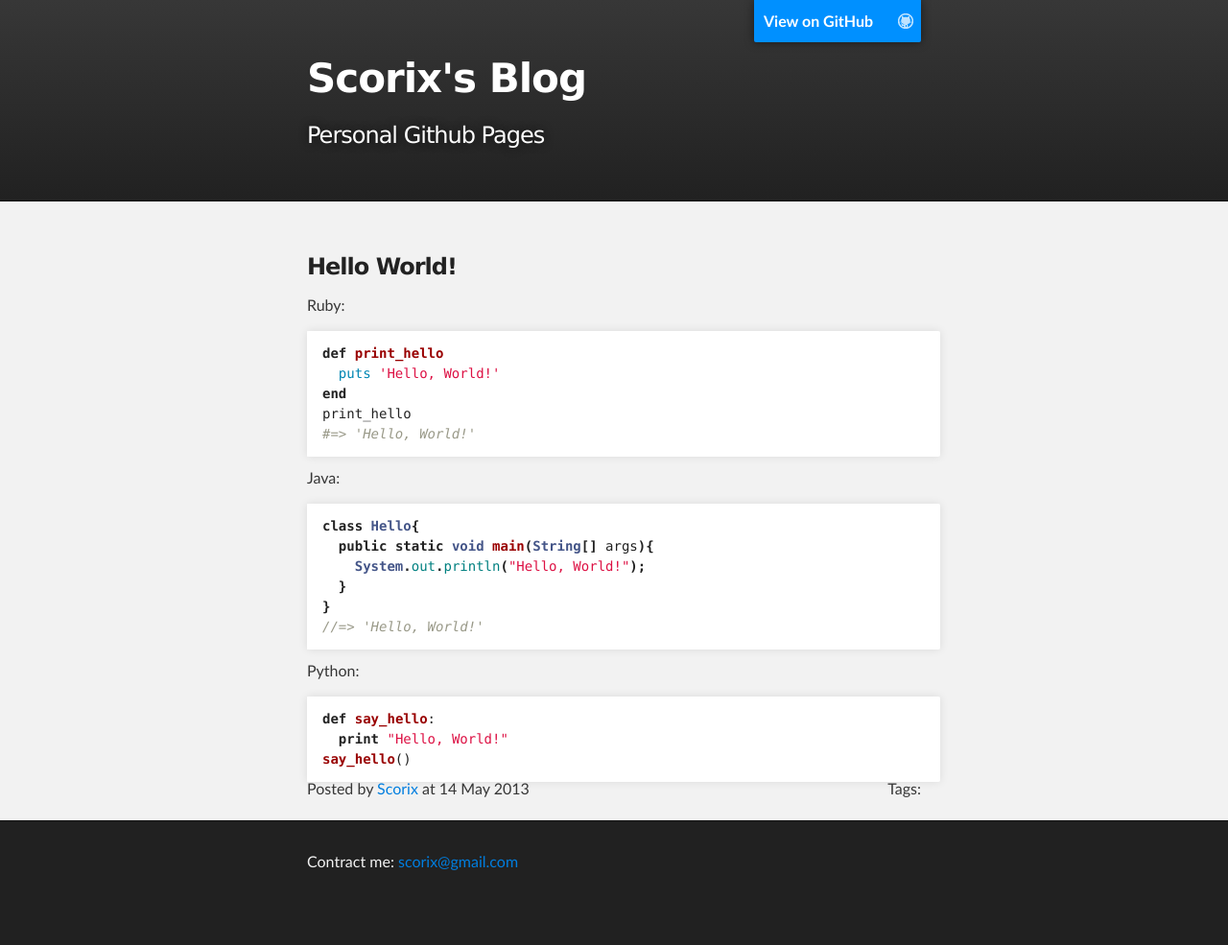
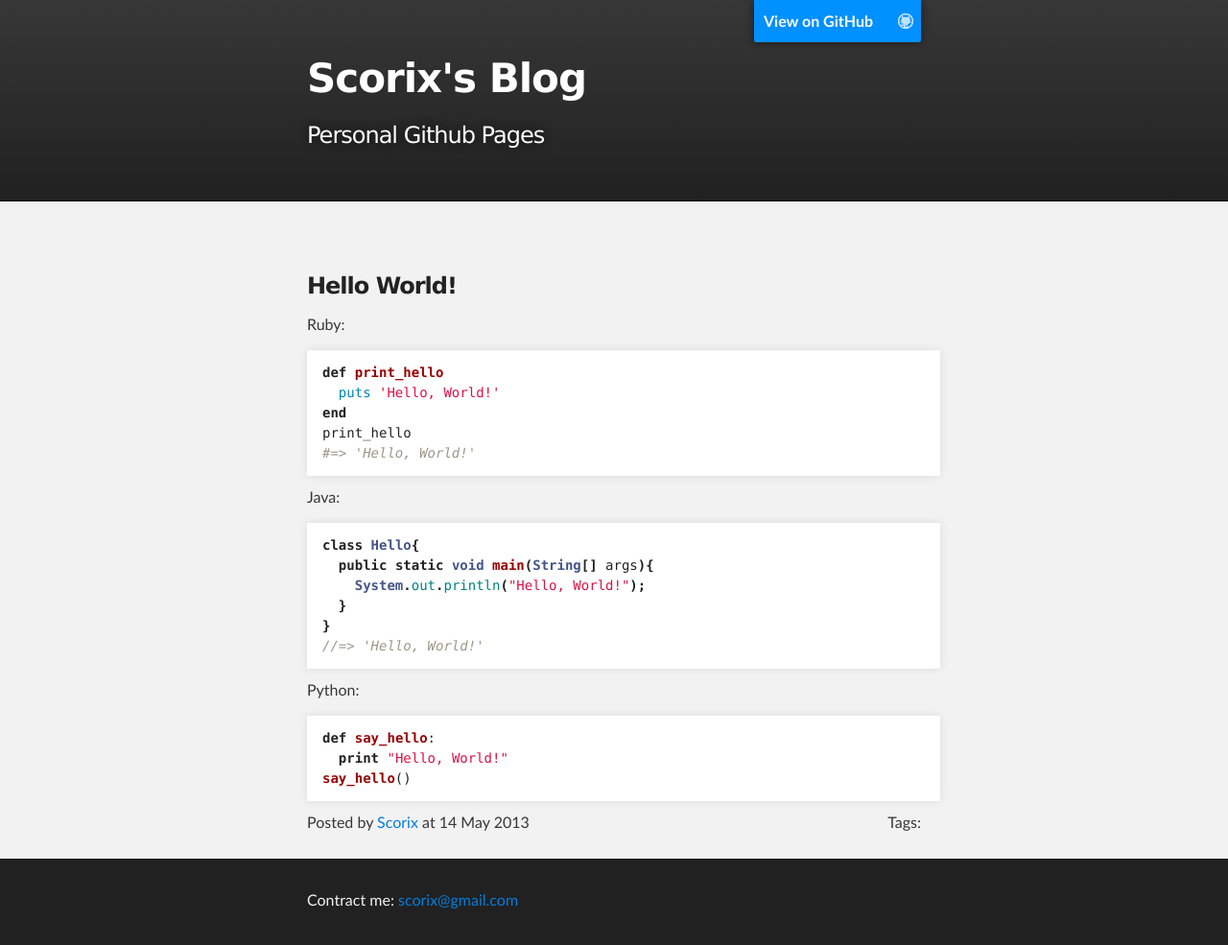
Before and after one commit to scorix/scorix.github.io, a Jekyll site: the page built from _posts/2013-05-13-hello-world.markdown, in a window 1280 px wide. Shown: the whole page at 96% size. Built offline with Jekyll 4.4.1, drawn with Linux system fonts in a browser that asks for light colours; before the commit the page ends 945 px from its top, so only the background shows below that.

```diff
--- a/css/stylesheet.css
+++ b/css/stylesheet.css
@@ -368,7 +368,7 @@
 }
 
 #main_content {
-    padding: 40px 0;
+    padding: 60px 0;
 }
 
 #footer_wrap {
@@ -433,11 +433,9 @@
 Author and tags
 *******************************************************************************/
 p.author {
-    margin: -5px 0 15px 0;
     float: left;
 }
 
 p.tags {
-    margin: -5px 0 15px 0;
     float: right;
 }
```
